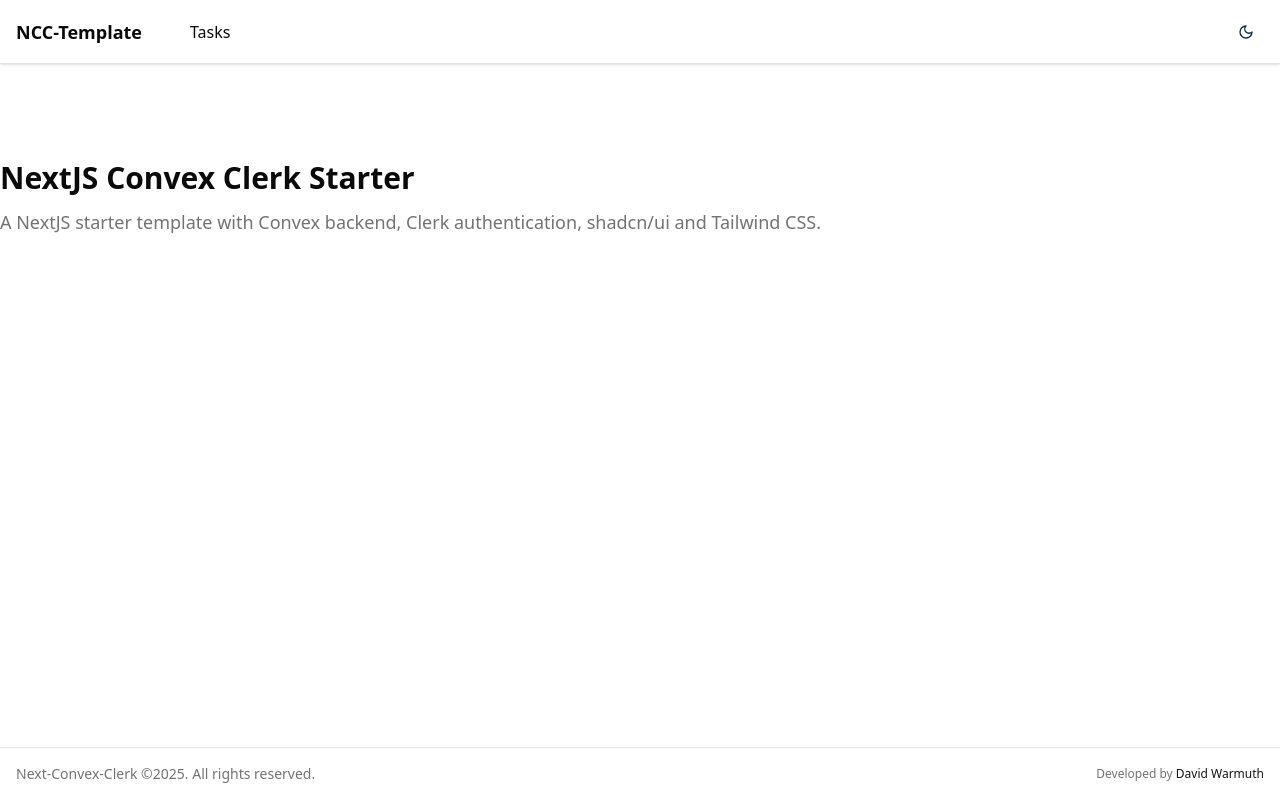
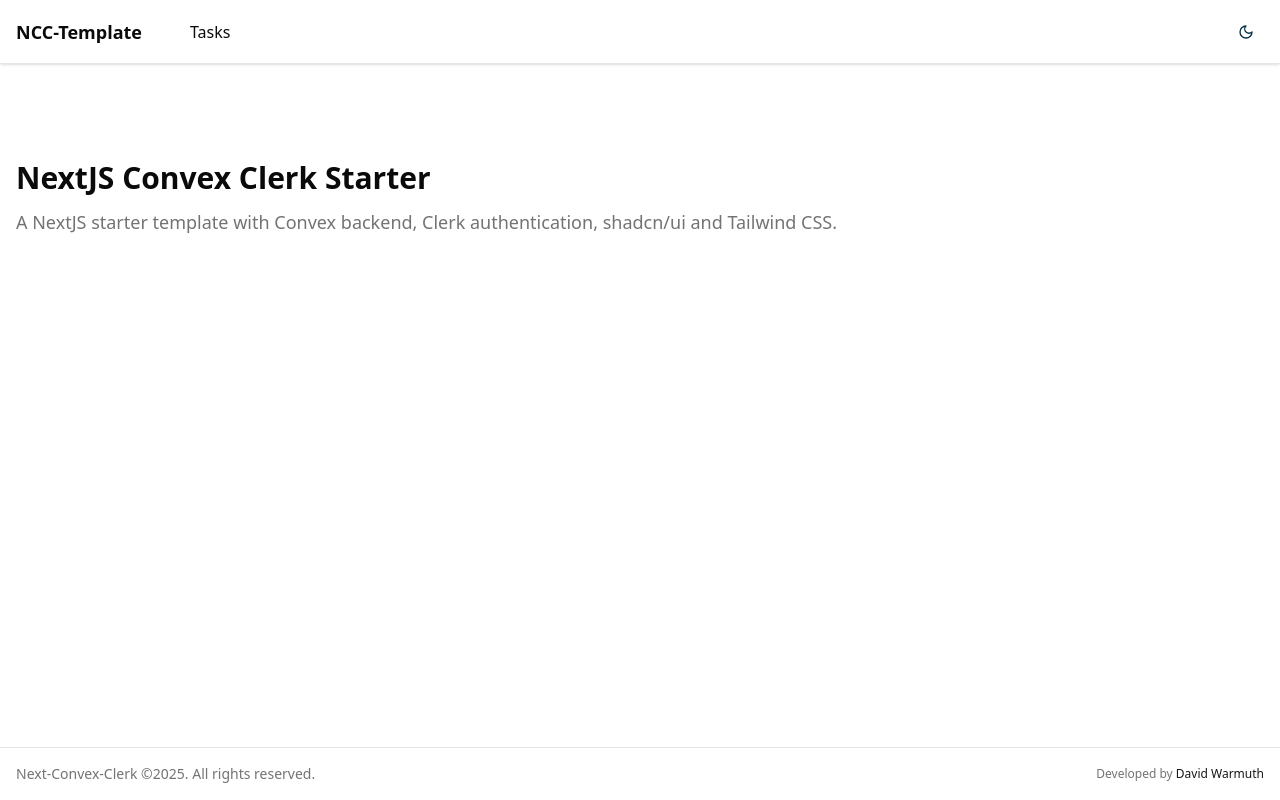
Before and after one commit to davidwarmuth/ncc-template, a Next.js app: page / in a window 1280 px wide. Built offline with nearby package versions, Linux system fonts and the light colour scheme.

Commit message:
small fixes

```diff
--- a/app/page.tsx
+++ b/app/page.tsx
@@ -1,6 +1,6 @@
 export default function Home() {
   return (
-    <div className="py-24 flex flex-col gap-12 items-center">
+    <div className="py-24 px-4 flex flex-col gap-12 items-center">
       <section className="container">
         <h2 className="text-3xl font-bold">NextJS Convex Clerk Starter</h2>
         <p className="mt-3 text-lg text-muted-foreground">
--- a/components/providers.tsx
+++ b/components/providers.tsx
@@ -26,7 +26,7 @@
       closeButton
       position="top-right"
       theme={resolvedTheme === "dark" ? "dark" : "light"}
-      className="mt-16"
+      className="!mt-16"
       duration={2000}
     />
   );
```
